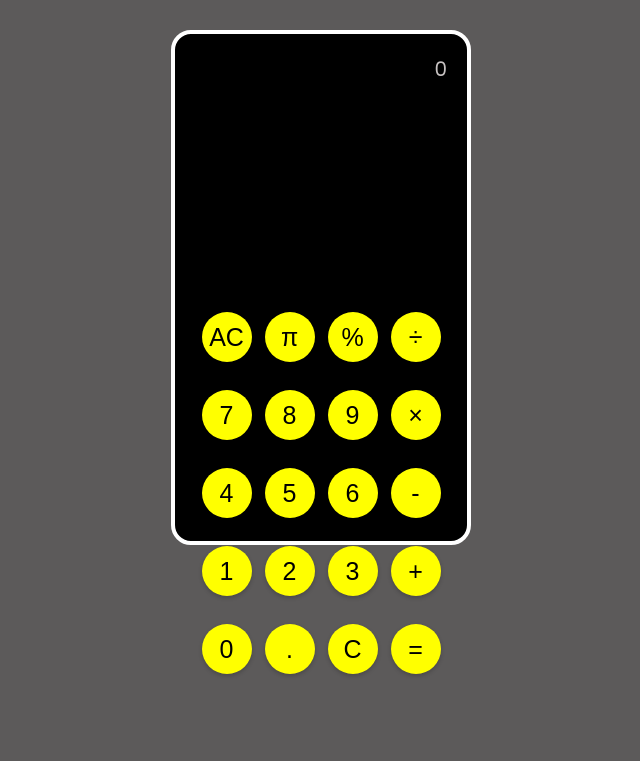
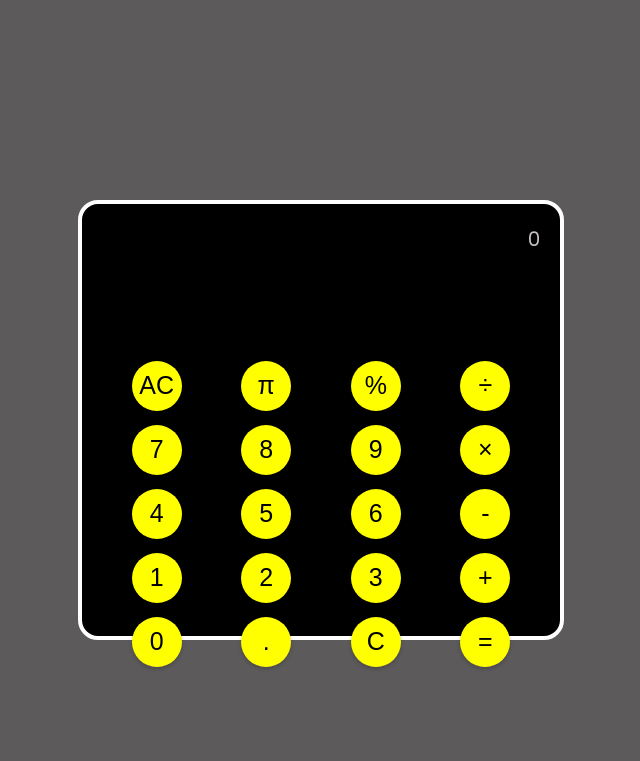
Before and after one commit to oluibk2020/calculator, a plain HTML site: page index.html in a window 1280 px wide. Shown: the whole page, without its empty margins (319-959 px from the left). Drawn offline with Linux system fonts and the light colour scheme.

Commit message:
second version

```diff
--- a/css/style.css
+++ b/css/style.css
@@ -22,19 +22,35 @@ html {
   background-color: black;
   padding: 2rem 2rem;
   color: white;
-  height: 51.5rem;
-  width: 30rem;
+  height: 55vh;
+  width: 38vw;
   border-radius: 2rem;
-  margin: 30px auto;
+  margin: 20rem auto;
   border: 4px solid white;
 }
 
+.big-container{
+    height: 100%;
+    width: 100%;
+}
+
+.display-container{
+    height: 30%;
+}
+
+.sm-container {
+  margin: 0.5rem 0;
+  margin-top: 0.5rem;
+  display: flex;
+  flex-direction: column;
+  height: 70%;
+}
 .display.input{
     font-size: 2rem;
+    margin-bottom: 1rem;
 }
 
 .display {
-  height: 12vh;
   width: 100%;
   color: #c7c2c2;
   font-size: 4rem;
@@ -56,13 +72,6 @@ html {
   padding-bottom: 5rem ;
 }
 
-.sm-container {
-  margin: 0.5rem 0;
-  margin-top: 0.5rem;
-  display: flex;
-  flex-direction: column;
-  height: 100%;
-}
 
 .container {
   display: flex;
@@ -90,3 +99,11 @@ html {
     background-color: #555;
     box-shadow: 0 4px 8px rgba(0, 0, 0, 0.2); /* Adjusted box shadow on hover */
   }
+
+
+@media (max-width: 500px) {
+    .main-container{
+        height: 100%;
+        width: 80%;
+    }
+  }
--- a/index.html
+++ b/index.html
@@ -8,9 +8,11 @@
   </head>
   <body>
     <div class="main-container">
-      <!-- <input id="display" type="text" class="display" textContent="0"></input> -->
+      <div class="big-container">
+        <div class="display-container">
           <div id="display" class="display input">0</div>
           <div id="display-output" class="display output"></div>
+        </div>
         <div class="sm-container">
           <div class="container">
             <button id="ac">AC</button>
@@ -44,6 +46,7 @@
           </div>
         </div>
       </div>
+    </div>
 
     <script src="/script/script.js"></script>
   </body>
```
Lines whose indentation alone changed are shown as unchanged.
